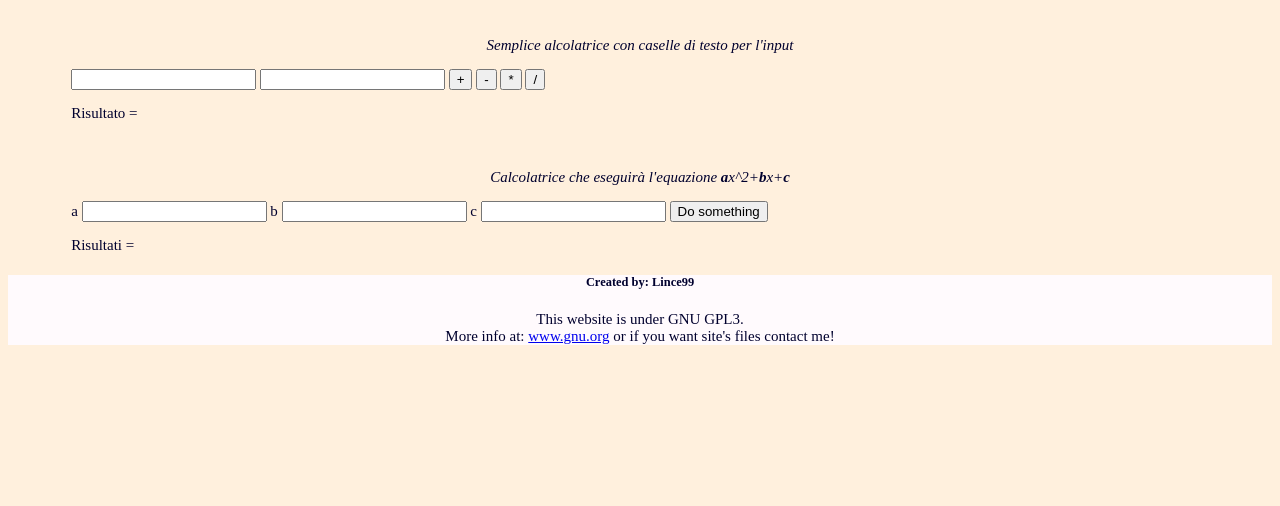
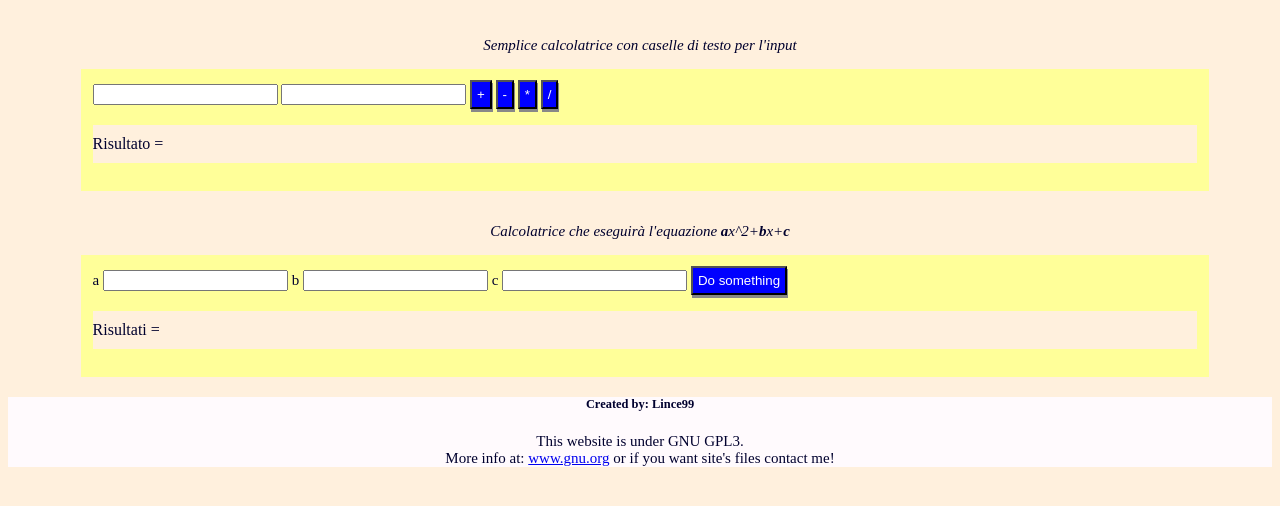
Before and after one commit to Lince99/Websites, a PHP site: page /Calculator_JS/calcolatrice.html in a window 1280 px wide. Shown: the part 102-608 px from the top of the page. Run offline with PHP 8.4, Linux system fonts and the light colour scheme.

```diff
--- a/Calculator_JS/calc.css
+++ b/Calculator_JS/calc.css
@@ -6,6 +6,14 @@ body {
     background-color: #fff0dd;
     font-size: 15px;
     color: #00002e;
+}
+
+button {
+    padding: 5px;
+    color: white;
+    text-align: center;
+    box-shadow: 1px 3px #888888;
+    background-color: #0000ff;
 }
 
 .header {
@@ -25,6 +33,20 @@ body {
     font-style: italic;
 }
 
+.calc {
+    margin-top: 10px;
+    background-color: #ffff99;
+    margin-left: 10px;
+    padding: 1%;
+}
+
+.result {
+    background-color: #fff0dd;
+    font-size: 16px;
+    padding-top: 10px;
+    padding-bottom: 10px;
+}
+
 .footer {
     background-color: #fffafd;
     text-align: center;
--- a/Calculator_JS/calcolatrice.html
+++ b/Calculator_JS/calcolatrice.html
@@ -32,7 +32,7 @@
 		<!--Main page content-->
 		<div class = "content">
 			<div class = "description">
-				<p>Semplice alcolatrice con caselle di testo per l'input</p>
+				<p>Semplice calcolatrice con caselle di testo per l'input</p>
 			</div>
 			<div class = "calc">
                 <input type="text" id="val0" value="">
```
Also changed, not shown: Calculator_JS/calc.js (+21 -6 lines).
